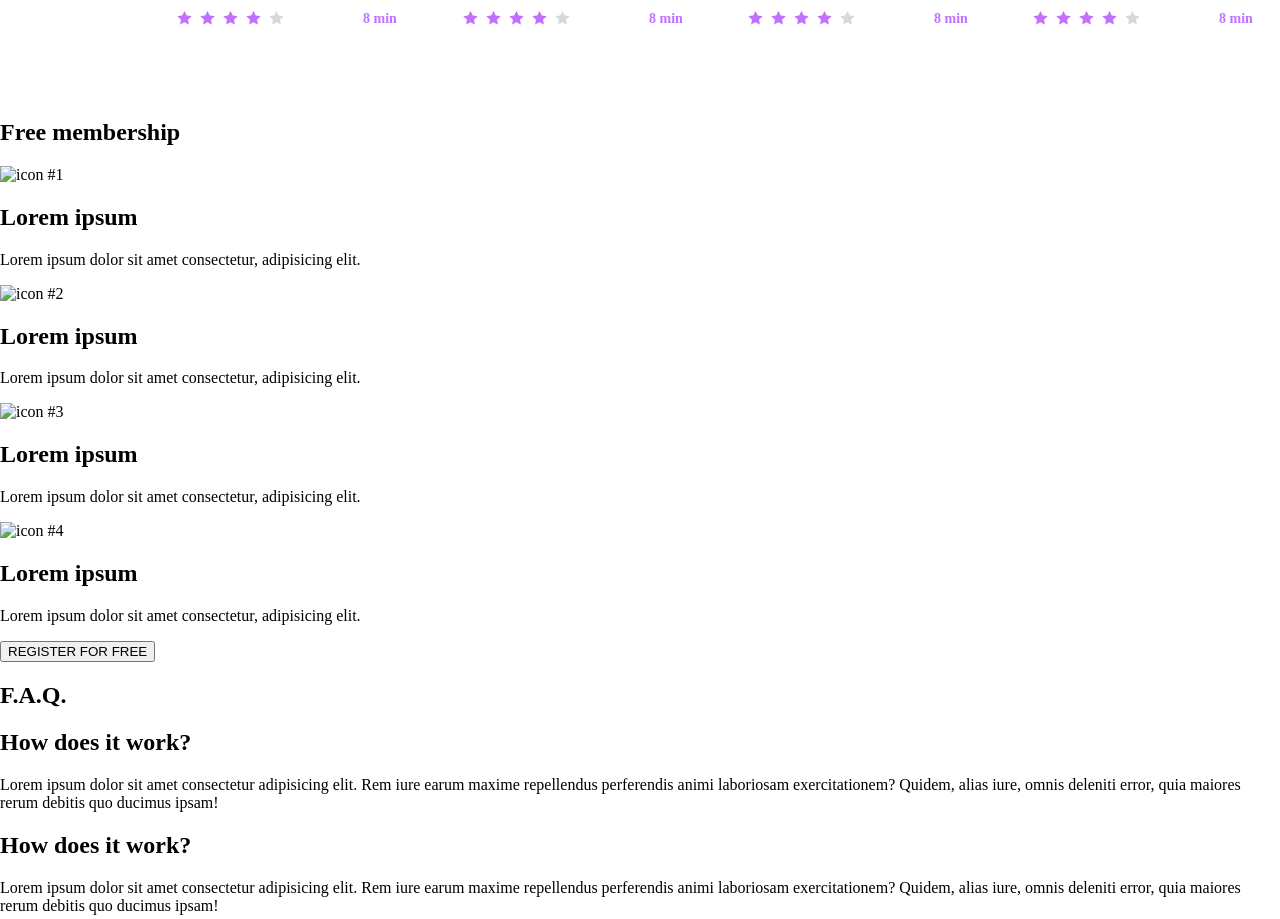
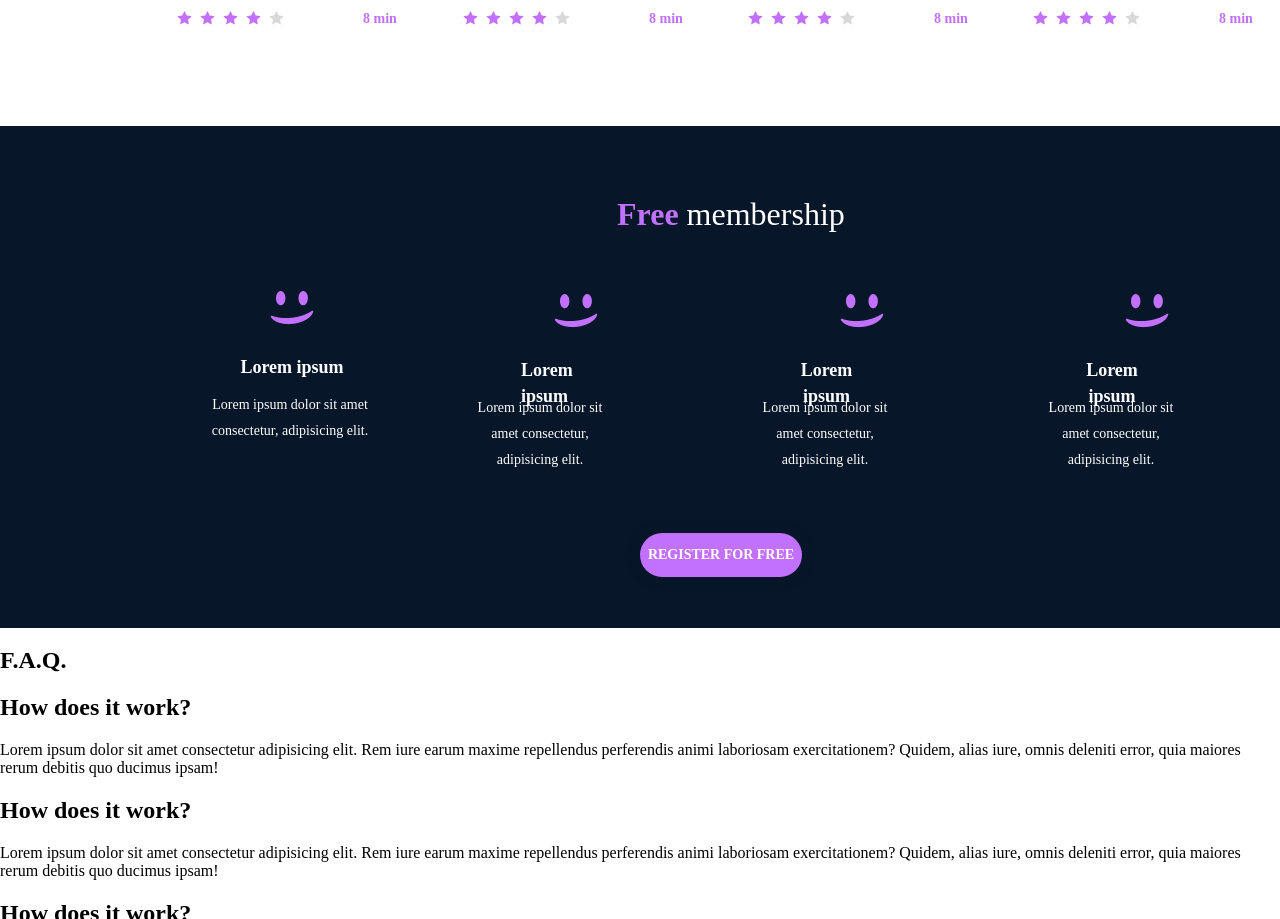
Before and after one commit to Dannyelgeek/holbertonschool-web-development, a plain HTML site: page css_advanced/index.html in a window 1280 px wide. Shown: the part 1948-2867 px from the top of the page. Drawn offline with Linux system fonts and the light colour scheme.

Commit message:
add membership section

```diff
--- a/css_advanced/index.html
+++ b/css_advanced/index.html
@@ -164,34 +164,34 @@
           </div>
         </div>
       </section>
-      <section>
-        <h1>Free membership</h1>
-        <div>
+      <section class="membership">
+        <h1 class="membership_title"><span class="first_word">Free</span> membership</h1>
+        <div class="membership_body">
           <div>
-            <img src="" alt="icon #1" />
-            <h2>Lorem ipsum</h2>
-            <p>Lorem ipsum dolor sit amet consectetur, adipisicing elit.</p>
+            <img class="icon1" src="/images/icon.png" alt="icon #1" />
+            <h2 class="membership_name1">Lorem ipsum</h2>
+            <p class="membership_text1">Lorem ipsum dolor sit amet consectetur, adipisicing elit.</p>
           </div>
           <div>
-            <img src="" alt="icon #2" />
-            <h2>Lorem ipsum</h2>
-            <p>Lorem ipsum dolor sit amet consectetur, adipisicing elit.</p>
+            <img class="icon2" src="/images/icon.png" alt="icon #2" />
+            <h2 class="membership_name2">Lorem ipsum</h2>
+            <p class="membership_text2">Lorem ipsum dolor sit amet consectetur, adipisicing elit.</p>
           </div>
           <div>
-            <img src="" alt="icon #3" />
-            <h2>Lorem ipsum</h2>
-            <p>Lorem ipsum dolor sit amet consectetur, adipisicing elit.</p>
+            <img class="icon3" src="/images/icon.png" alt="icon #3" />
+            <h2 class="membership_name3">Lorem ipsum</h2>
+            <p class="membership_text3">Lorem ipsum dolor sit amet consectetur, adipisicing elit.</p>
           </div>
           <div>
-            <img src="" alt="icon #4" />
-            <h2>Lorem ipsum</h2>
-            <p>Lorem ipsum dolor sit amet consectetur, adipisicing elit.</p>
+            <img class="icon4" src="/images/icon.png" alt="icon #4" />
+            <h2 class="membership_name4">Lorem ipsum</h2>
+            <p class="membership_text4">Lorem ipsum dolor sit amet consectetur, adipisicing elit.</p>
           </div>
         </div>
-        <button>REGISTER FOR FREE</button>
+        <button class="membership_btn">REGISTER FOR FREE</button>
       </section>
       <section>
-        <h1>F.A.Q.</h1>
+        <h1 class="faq_title">F.A.Q.</h1>
         <div>
           <div>
             <div>
--- a/css_advanced/styles.css
+++ b/css_advanced/styles.css
@@ -823,3 +823,191 @@ cite {
     font-weight: 600;
     line-height: 27px;
 }
+
+.membership {
+    width: 100%;
+    height: 502px;
+    background: #071629;
+}
+
+.membership_title {
+    position: relative;
+    top: 70px;
+    right: 589px;
+    bottom: 392;
+    left: 617px;
+    white-space: nowrap;
+    color: #FFF;
+    font-family: Source Sans Pro;
+    font-size: 32px;
+    font-style: normal;
+    font-weight: 300;
+    line-height: normal;
+}
+
+.icon1 {
+    position: relative;
+    top: 102px;
+    right: 1126px;
+    bottom: 299px;
+    left: 270px;
+}
+
+.membership_name1 {
+    position: relative;
+    margin: 0;
+    width: 256px;
+    top: 125px;
+    right: 1019px;
+    bottom: 246px;
+    left: 164px;
+    color: #FFF;
+    text-align: center;
+    font-family: Source Sans Pro;
+    font-size: 18px;
+    font-style: normal;
+    font-weight: 600;
+    line-height: 26px;
+}
+
+.membership_text1 {
+    position: relative;
+    margin-right: 0;
+    width: 212px;
+    top: 123px;
+    right: 1042px;
+    bottom: 181px;
+    left: 184px;
+    color: #FFF;
+    text-align: center;
+    font-family: Source Sans Pro;
+    font-size: 14px;
+    font-style: normal;
+    font-weight: 400;
+    line-height: 26px;
+}
+
+.icon2 {
+    position: absolute;
+    top: 2242px;
+    right: 841px;
+    left: 554px;
+}
+
+.membership_name2 {
+    position: absolute;
+    top: 2290px;
+    right: 718px;
+    left: 521px;
+    color: #FFF;
+    text-align: center;
+    font-family: Source Sans Pro;
+    font-size: 18px;
+    font-style: normal;
+    font-weight: 600;
+    line-height: 26px;
+}
+
+.membership_text2 {
+    position: absolute;
+    top: 2329px;
+    right: 672px;
+    left: 472px;
+    color: #FFF;
+    text-align: center;
+    font-family: Source Sans Pro;
+    font-size: 14px;
+    font-style: normal;
+    font-weight: 400;
+    line-height: 26px;
+}
+
+.icon3 {
+    position: absolute;
+    top: 2242px;
+    right: 557px;
+    left: 840px;
+}
+
+.membership_name3 {
+    position: absolute;
+    top: 2290px;
+    right: 413px;
+    left: 786px;
+    color: #FFF;
+    text-align: center;
+    font-family: Source Sans Pro;
+    font-size: 18px;
+    font-style: normal;
+    font-weight: 600;
+    line-height: 26px;
+}
+
+.membership_text3 {
+    position: absolute;
+    top: 2329px;
+    right: 390px;
+    left: 760px;
+    color: #FFF;
+    text-align: center;
+    font-family: Source Sans Pro;
+    font-size: 14px;
+    font-style: normal;
+    font-weight: 400;
+    line-height: 26px;
+}
+
+.icon4 {
+    position: absolute;
+    top: 2242px;
+    right: 270px;
+    left: 1125px;
+}
+
+.membership_name4 {
+    position: absolute;
+    top: 2290px;
+    right: 128px;
+    left: 1072px;
+    color: #FFF;
+    text-align: center;
+    font-family: Source Sans Pro;
+    font-size: 18px;
+    font-style: normal;
+    font-weight: 600;
+    line-height: 26px;
+}
+
+.membership_text4 {
+    position: absolute;
+    top: 2329px;
+    right: 104px;
+    left: 1046px;
+    color: #FFF;
+    text-align: center;
+    font-family: Source Sans Pro;
+    font-size: 14px;
+    font-style: normal;
+    font-weight: 400;
+    line-height: 26px;
+}
+
+.membership_btn {
+    position: absolute;
+    width: 162px;
+    height: 44px;
+    top: 2481px;
+    right: 646px;
+    left: 640px;
+    border-radius: 22px;
+    background: #C271FF;
+    color: #FFF;
+    text-align: center;
+    font-family: Source Sans Pro;
+    font-size: 14px;
+    font-style: normal;
+    font-weight: 600;
+    line-height: normal;
+    border: none;
+    box-shadow: 0px 0px 12px #071629;
+}
```
Also changed, not shown: css_advanced/images/icon.png (added).
